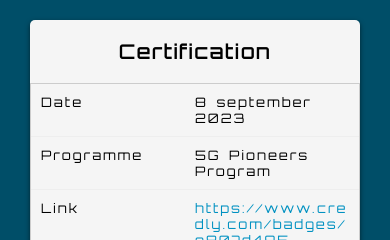
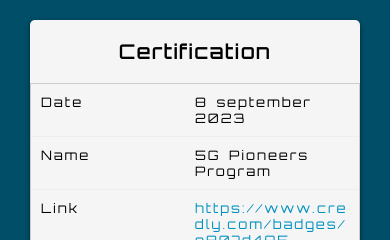
Before and after one commit to Ryuuchi53/portfolio, a React (Create React App) app: page /about in a window 390 px wide. Shown: the part 1420-1660 px from the top of the page. Built offline with nearby package versions, Linux system fonts and the light colour scheme.

Commit message:
make changes in css

```diff
--- a/src/App.css
+++ b/src/App.css
@@ -36,7 +36,7 @@
 .icon{
   margin: auto;
   width: 50%;
-  padding: 10px 30px;
+  padding: 10px 0.5em;
 }
 
 .social-icons {
@@ -116,6 +116,12 @@
   z-index: 1;
   color: white;
   font-family: 'Major Mono Display', monospace;
+}
+
+@media screen and (max-width: 768px) {
+  .loader-container h1 {
+    font-size:x-large;
+  }
 }
 
   .nav-link {
@@ -391,7 +397,7 @@
     left: 10px;
     width: 45%;
     padding-right: 10px;
-    white-space: nowrap;
+    word-wrap: break-word;
     content: attr(data-column);
   }
 
@@ -404,7 +410,7 @@
   #second .complex-table td:nth-of-type(3):before { content: "Field"; }
 
   #third .complex-table td:nth-of-type(1):before { content: "Date"; }
-  #third .complex-table td:nth-of-type(2):before { content: "Programme"; }
+  #third .complex-table td:nth-of-type(2):before { content: "Name"; }
   #third .complex-table td:nth-of-type(3):before { content: "Link"; }
 
   #fourth .complex-table td:nth-of-type(1):before { content: "Date"; }
```
